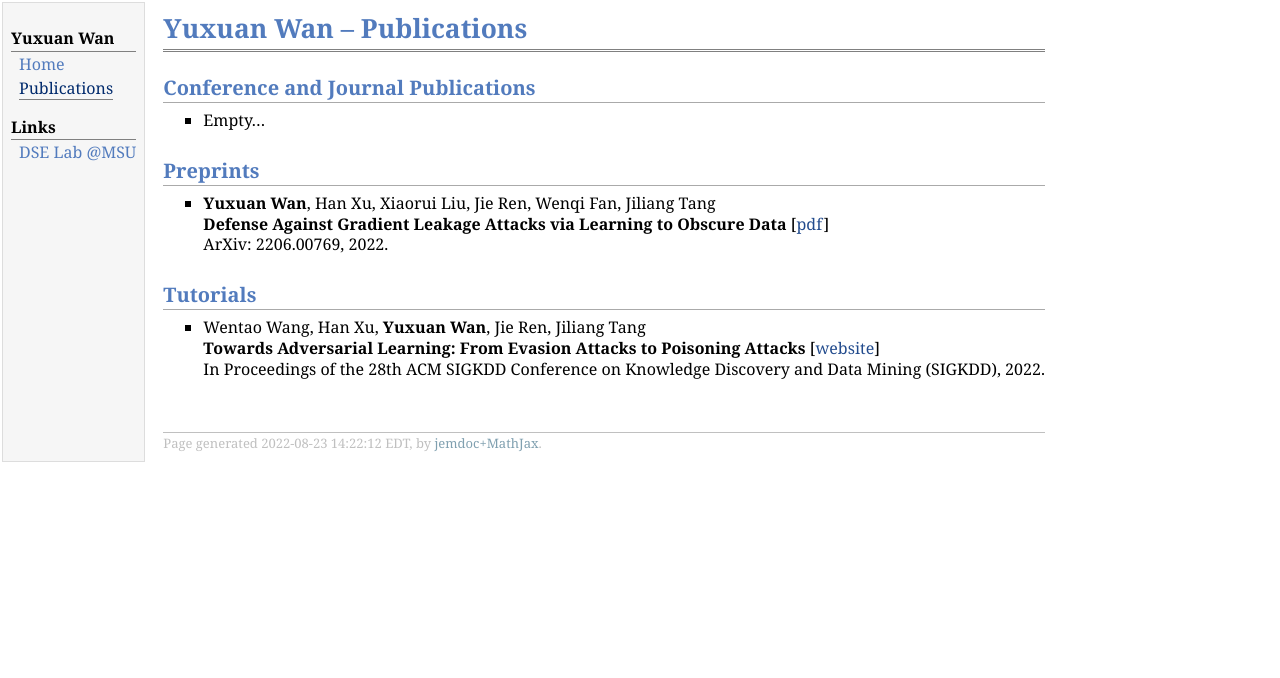
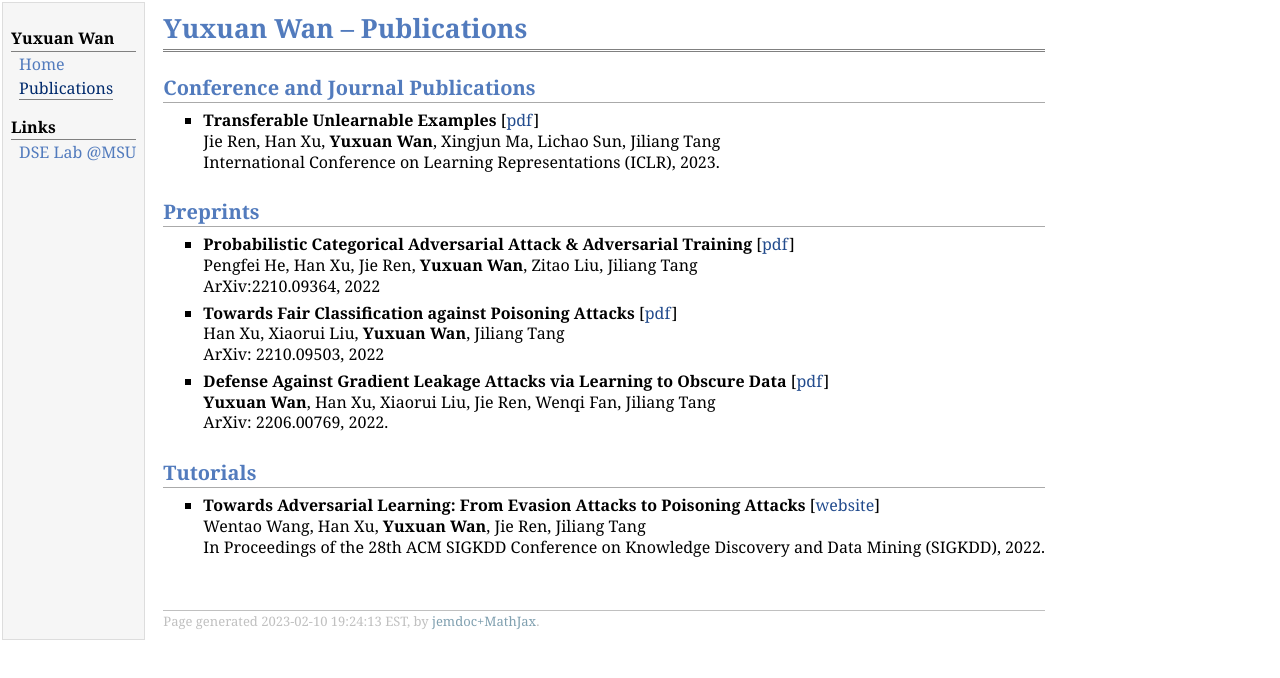
Before and after one commit to Wanyu42/Wanyu42.github.io, a plain HTML site: page publications.html in a window 1280 px wide. Drawn offline with Linux system fonts and the light colour scheme.

Commit message:
Add files via upload

```diff
--- a/publications.html
+++ b/publications.html
@@ -28,7 +28,9 @@
 <h2>Conference and Journal Publications
 </h2>
 <ul>
-<li><p>Empty&hellip;
+<li><p><b>Transferable Unlearnable Examples</b> [<a href="https://arxiv.org/pdf/2210.10114" target=&ldquo;blank&rdquo;>pdf</a>]<br />
+Jie Ren, Han Xu, <b>Yuxuan Wan</b>, Xingjun Ma, Lichao Sun, Jiliang Tang<br />
+International Conference on Learning Representations (ICLR), 2023.
 
 </p>
 </li>
@@ -36,8 +38,20 @@
 <h2>Preprints
 </h2>
 <ul>
-<li><p><b>Yuxuan Wan</b>, Han Xu, Xiaorui Liu, Jie Ren, Wenqi Fan, Jiliang Tang<br />
-<b>Defense Against Gradient Leakage Attacks via Learning to Obscure Data</b> [<a href="https://arxiv.org/abs/2206.00769" target=&ldquo;blank&rdquo;>pdf</a>]<br />
+<li><p><b>Probabilistic Categorical Adversarial Attack &amp; Adversarial Training</b> [<a href="https://arxiv.org/abs/2210.09364" target=&ldquo;blank&rdquo;>pdf</a>]<br />
+Pengfei He, Han Xu, Jie Ren, <b>Yuxuan Wan</b>, Zitao Liu, Jiliang Tang<br />
+ArXiv:2210.09364, 2022
+
+</p>
+</li>
+<li><p><b>Towards Fair Classification against Poisoning Attacks</b> [<a href="https://arxiv.org/abs/2210.09503" target=&ldquo;blank&rdquo;>pdf</a>]<br />
+Han Xu, Xiaorui Liu, <b>Yuxuan Wan</b>, Jiliang Tang<br />
+ArXiv: 2210.09503, 2022
+
+</p>
+</li>
+<li><p><b>Defense Against Gradient Leakage Attacks via Learning to Obscure Data</b> [<a href="https://arxiv.org/abs/2206.00769" target=&ldquo;blank&rdquo;>pdf</a>]<br />
+<b>Yuxuan Wan</b>, Han Xu, Xiaorui Liu, Jie Ren, Wenqi Fan, Jiliang Tang<br />
 ArXiv: 2206.00769, 2022.
 
 </p>
@@ -46,15 +60,15 @@ ArXiv: 2206.00769, 2022.
 <h2>Tutorials
 </h2>
 <ul>
-<li><p>Wentao Wang, Han Xu, <b>Yuxuan Wan</b>, Jie Ren, Jiliang Tang<br />
-<b>Towards Adversarial Learning: From Evasion Attacks to Poisoning Attacks</b> [<a href="https://sites.google.com/view/kdd22-tutorial-adv-learn/" target=&ldquo;blank&rdquo;>website</a>]<br />
+<li><p><b>Towards Adversarial Learning: From Evasion Attacks to Poisoning Attacks</b> [<a href="https://sites.google.com/view/kdd22-tutorial-adv-learn/" target=&ldquo;blank&rdquo;>website</a>]<br />
+Wentao Wang, Han Xu, <b>Yuxuan Wan</b>, Jie Ren, Jiliang Tang<br />
 In Proceedings of the 28th ACM SIGKDD Conference on Knowledge Discovery and Data Mining (SIGKDD), 2022.
 </p>
 </li>
 </ul>
 <div id="footer">
 <div id="footer-text">
-Page generated 2022-08-23 14:22:12 EDT, by <a href="https://github.com/wsshin/jemdoc_mathjax" target="blank">jemdoc+MathJax</a>.
+Page generated 2023-02-10 19:24:13 EST, by <a href="https://github.com/wsshin/jemdoc_mathjax" target="blank">jemdoc+MathJax</a>.
 </div>
 </div>
 </td>
```
Also changed, not shown: index.html (+7 -4 lines), 2 other files.
